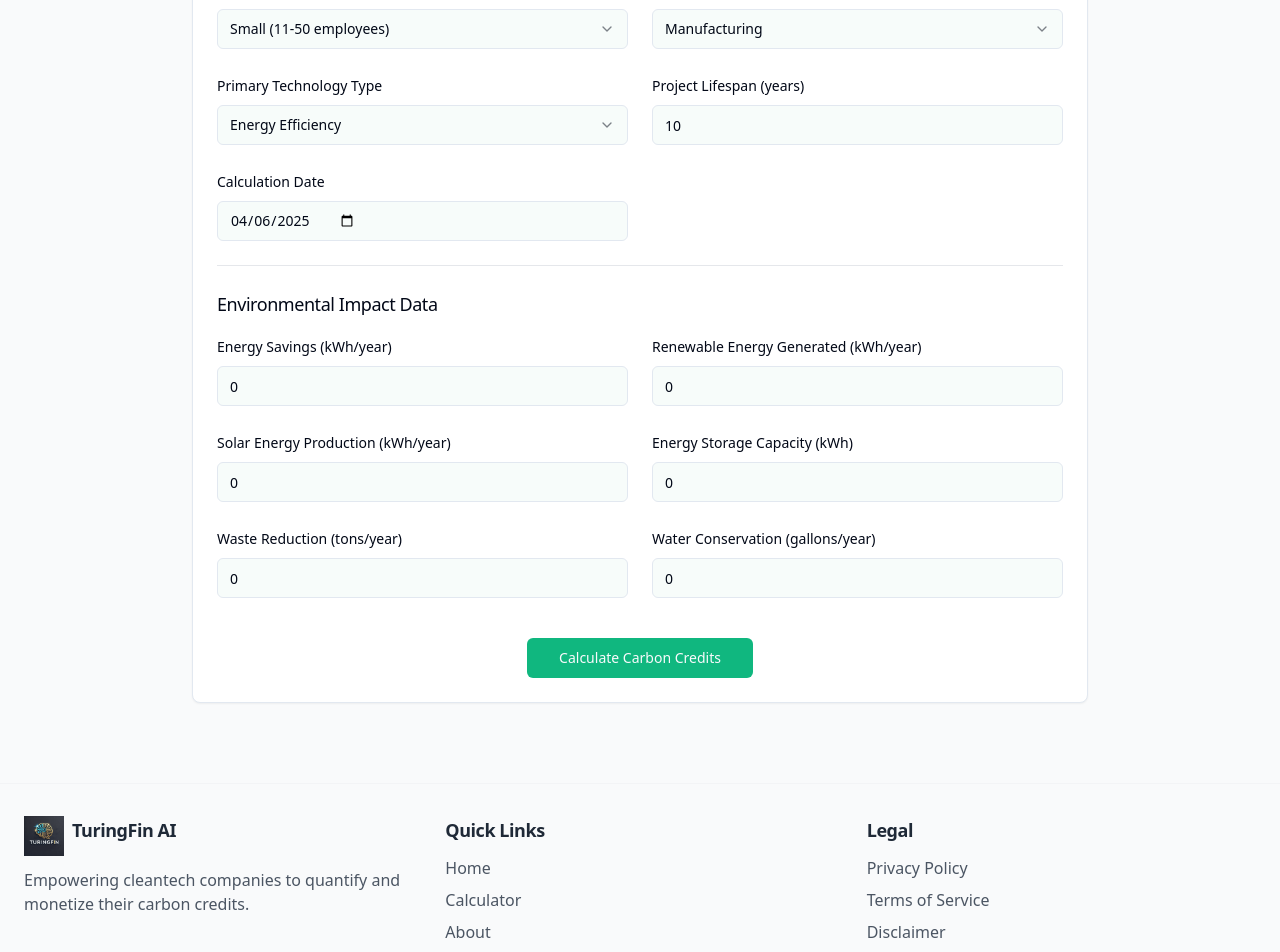
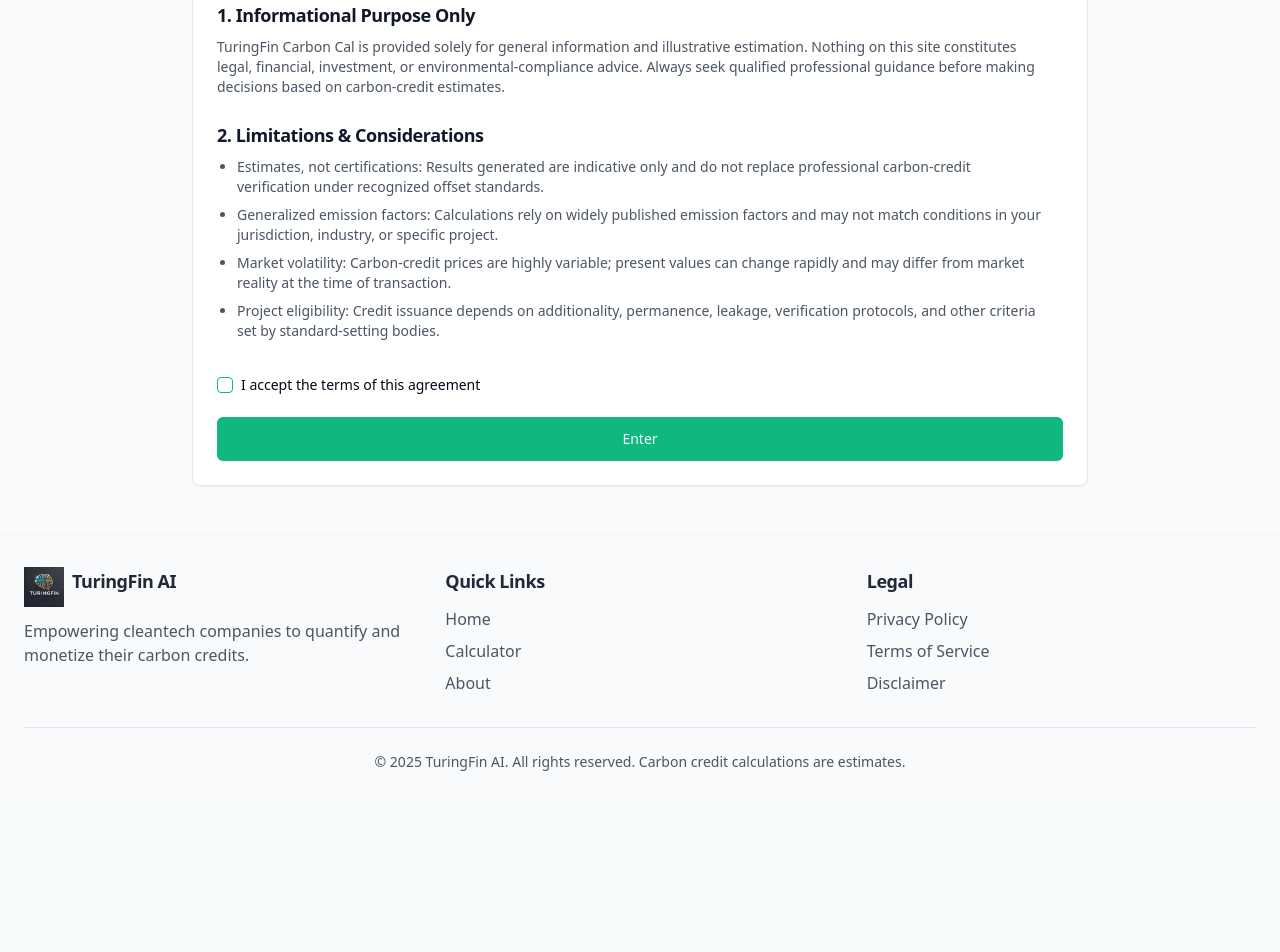
Before and after one commit to Kiekulkunya/TECH103-TuringFin-AI-Carbon-Credit-Cal-Engine-by-Lovable, a React (Vite) app: page /calculator in a window 1280 px wide. Shown: the part 320-1272 px from the top of the page. After the commit the page ends 1124 px from the top, so only its background shows below. Built offline with nearby package versions, Linux system fonts and the light colour scheme.

Commit message:
Add disclaimer and terms acceptance
Adds a legal disclaimer and a checkbox for accepting the terms of agreement to the calculator page.

```diff
--- /dev/null
+++ b/src/components/DisclaimerDialog.tsx
@@ -0,0 +1,130 @@
+
+import React from "react";
+import { Button } from "@/components/ui/button";
+import { Card, CardContent } from "@/components/ui/card";
+import { Checkbox } from "@/components/ui/checkbox";
+import { ScrollArea } from "@/components/ui/scroll-area";
+import { toast } from "sonner";
+
+interface DisclaimerDialogProps {
+  onAccept: () => void;
+}
+
+const DisclaimerDialog: React.FC<DisclaimerDialogProps> = ({ onAccept }) => {
+  const [accepted, setAccepted] = React.useState(false);
+
+  const handleSubmit = () => {
+    if (!accepted) {
+      toast("Please accept the terms to continue");
+      return;
+    }
+    onAccept();
+  };
+
+  return (
+    <Card className="w-full max-w-4xl mx-auto">
+      <CardContent className="p-6">
+        <h2 className="text-2xl font-semibold mb-4">TuringFin Carbon Cal – Legal Disclaimer</h2>
+        <ScrollArea className="h-[60vh] mb-6 pr-4">
+          <div className="space-y-6 text-sm text-gray-600">
+            <p className="font-medium">Copyright © 2025 TuringFin. All rights reserved.</p>
+            <p>
+              TuringFin Carbon Cal is a product of TuringFin. Portions of the site's core framework are hosted under
+              https://preview--furry-friends-paradise-shop.lovable.app/. "TuringFin," "TuringFin Carbon Cal," and
+              associated logos are trademarks of TuringFin and may not be reproduced without written permission.
+            </p>
+
+            <div>
+              <h3 className="text-lg font-semibold text-gray-900 mb-2">1. Informational Purpose Only</h3>
+              <p>
+                TuringFin Carbon Cal is provided solely for general information and illustrative estimation.
+                Nothing on this site constitutes legal, financial, investment, or environmental-compliance advice.
+                Always seek qualified professional guidance before making decisions based on carbon-credit estimates.
+              </p>
+            </div>
+
+            <div>
+              <h3 className="text-lg font-semibold text-gray-900 mb-2">2. Limitations & Considerations</h3>
+              <ul className="list-disc pl-5 space-y-2">
+                <li>Estimates, not certifications: Results generated are indicative only and do not replace professional carbon-credit verification under recognized offset standards.</li>
+                <li>Generalized emission factors: Calculations rely on widely published emission factors and may not match conditions in your jurisdiction, industry, or specific project.</li>
+                <li>Market volatility: Carbon-credit prices are highly variable; present values can change rapidly and may differ from market reality at the time of transaction.</li>
+                <li>Project eligibility: Credit issuance depends on additionality, permanence, leakage, verification protocols, and other criteria set by standard-setting bodies.</li>
+                <li>Data accuracy: Outputs are only as reliable as the inputs provided. TuringFin cannot validate user-supplied data.</li>
+              </ul>
+            </div>
+
+            <div>
+              <h3 className="text-lg font-semibold text-gray-900 mb-2">3. No Warranty</h3>
+              <p>
+                TuringFin Carbon Cal is provided "as is" and "as available." TuringFin makes no representations
+                or warranties—express or implied—about the accuracy, completeness, or suitability of any information,
+                and disclaims all warranties of merchantability, fitness for a particular purpose, and non-infringement.
+              </p>
+            </div>
+
+            <div>
+              <h3 className="text-lg font-semibold text-gray-900 mb-2">4. Limitation of Liability</h3>
+              <p>
+                To the fullest extent permitted by law, TuringFin, its affiliates, and their directors, officers,
+                employees, or agents shall not be liable for any direct, indirect, incidental, consequential, or
+                punitive damages arising out of or relating to your use of, or inability to use, TuringFin Carbon Cal,
+                even if advised of the possibility of such damages.
+              </p>
+            </div>
+
+            <div>
+              <h3 className="text-lg font-semibold text-gray-900 mb-2">5. Third-Party Links & Hosting</h3>
+              <p>
+                The site may contain links to, or be partially hosted on, third-party platforms (including the preview
+                domain above). TuringFin is not responsible for the content, security, or practices of any third-party sites.
+              </p>
+            </div>
+
+            <div>
+              <h3 className="text-lg font-semibold text-gray-900 mb-2">6. Intellectual Property</h3>
+              <p>
+                All content, code, graphics, and data compilations on this site are the exclusive property of TuringFin
+                unless otherwise noted. Unauthorized use, reproduction, or distribution is strictly prohibited.
+              </p>
+            </div>
+
+            <div>
+              <h3 className="text-lg font-semibold text-gray-900 mb-2">7. Updates</h3>
+              <p>
+                TuringFin reserves the right to amend this disclaimer at any time without notice. Continued use of
+                TuringFin Carbon Cal after changes take effect constitutes acceptance of the revised terms.
+              </p>
+            </div>
+          </div>
+        </ScrollArea>
+
+        <div className="space-y-6">
+          <div className="flex items-center space-x-2">
+            <Checkbox
+              id="terms"
+              checked={accepted}
+              onCheckedChange={(checked) => setAccepted(checked as boolean)}
+            />
+            <label
+              htmlFor="terms"
+              className="text-sm font-medium leading-none peer-disabled:cursor-not-allowed peer-disabled:opacity-70"
+            >
+              I accept the terms of this agreement
+            </label>
+          </div>
+
+          <Button
+            onClick={handleSubmit}
+            className="w-full"
+            size="lg"
+          >
+            Enter
+          </Button>
+        </div>
+      </CardContent>
+    </Card>
+  );
+};
+
+export default DisclaimerDialog;
--- a/src/pages/Calculator.tsx
+++ b/src/pages/Calculator.tsx
@@ -3,6 +3,7 @@ import { useState } from "react";
 import NavBar from "@/components/NavBar";
 import Footer from "@/components/Footer";
 import CalculatorForm from "@/components/CalculatorForm";
+import DisclaimerDialog from "@/components/DisclaimerDialog";
 import { CleanTechData, CarbonCreditResult, calculateCarbonCredits, saveCalculationResult } from "@/utils/calculationUtils";
 import { Button } from "@/components/ui/button";
 import { Link } from "react-router-dom";
@@ -10,6 +11,7 @@ import { BarChart2 } from "lucide-react";
 
 const Calculator = () => {
   const [results, setResults] = useState<CarbonCreditResult | null>(null);
+  const [hasAcceptedDisclaimer, setHasAcceptedDisclaimer] = useState(false);
 
   const handleCalculate = (data: CleanTechData) => {
     const calculatedResults = calculateCarbonCredits(data);
@@ -18,6 +20,20 @@ const Calculator = () => {
     // Save calculation for historical tracking
     saveCalculationResult(data, calculatedResults);
   };
+
+  if (!hasAcceptedDisclaimer) {
+    return (
+      <div className="flex flex-col min-h-screen">
+        <NavBar />
+        <main className="flex-grow py-12 bg-gray-50">
+          <div className="container mx-auto px-6">
+            <DisclaimerDialog onAccept={() => setHasAcceptedDisclaimer(true)} />
+          </div>
+        </main>
+        <Footer />
+      </div>
+    );
+  }
 
   return (
     <div className="flex flex-col min-h-screen">
```
